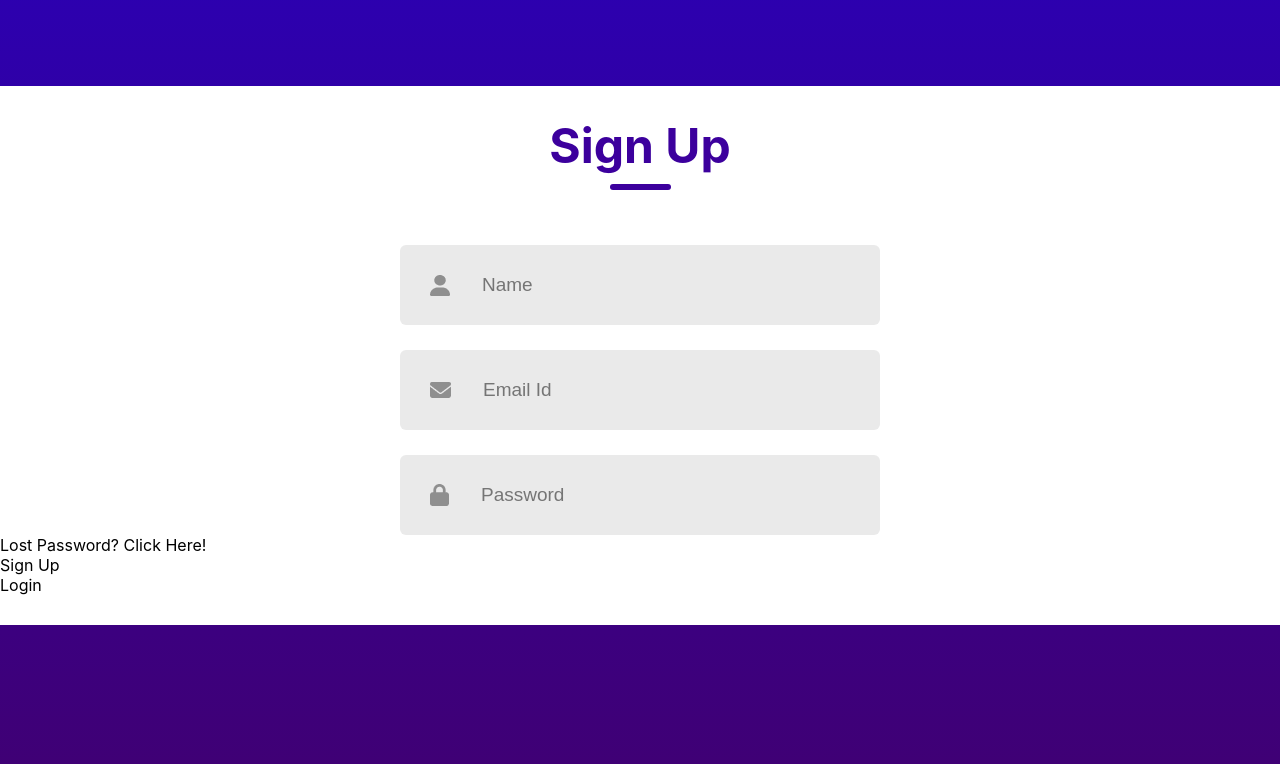
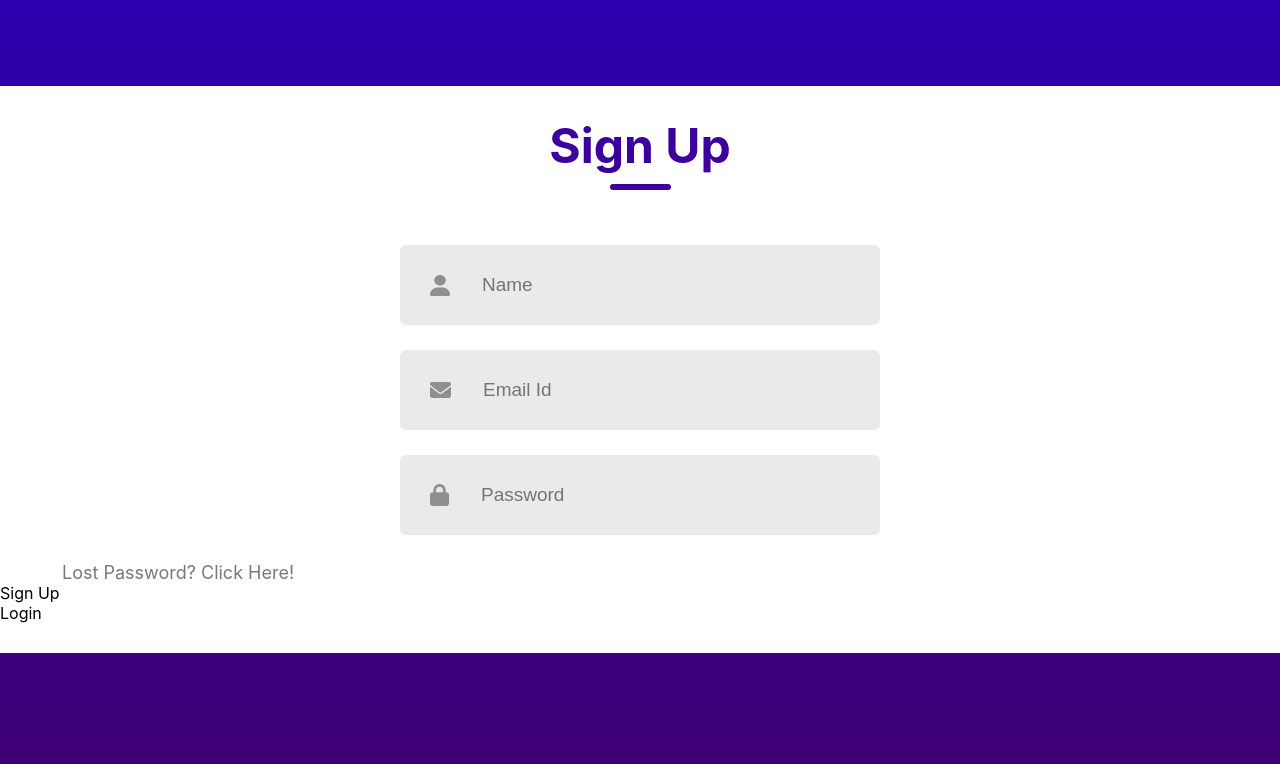
Before and after one commit to kanishkadz/SignUpForm-ReactJS, a React (Create React App) app in the folder signup/: page / in a window 1280 px wide. Shown: the part 114-878 px from the top of the page. Built offline with nearby package versions, Linux system fonts and the light colour scheme.

Commit message:
Update LoginSignup.css

```diff
--- a/signup/src/Components/LoginSignup/LoginSignup.css
+++ b/signup/src/Components/LoginSignup/LoginSignup.css
@@ -59,3 +59,10 @@
     color: #797979;
     font-size: 19px;
 }
+
+.forgot-password{
+    padding-left: 62px;
+    margin-top: 27px;
+    color: #797979;
+    font-size: 18px;
+}
```
